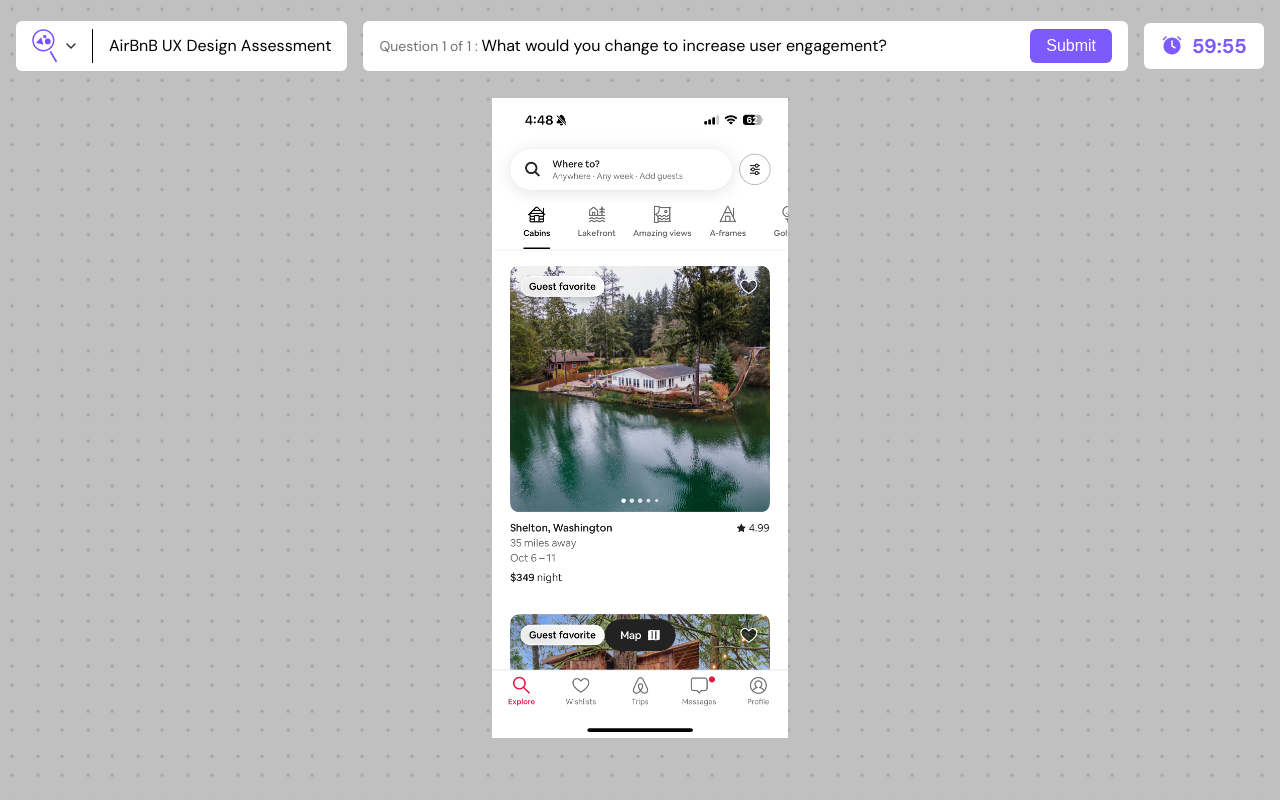
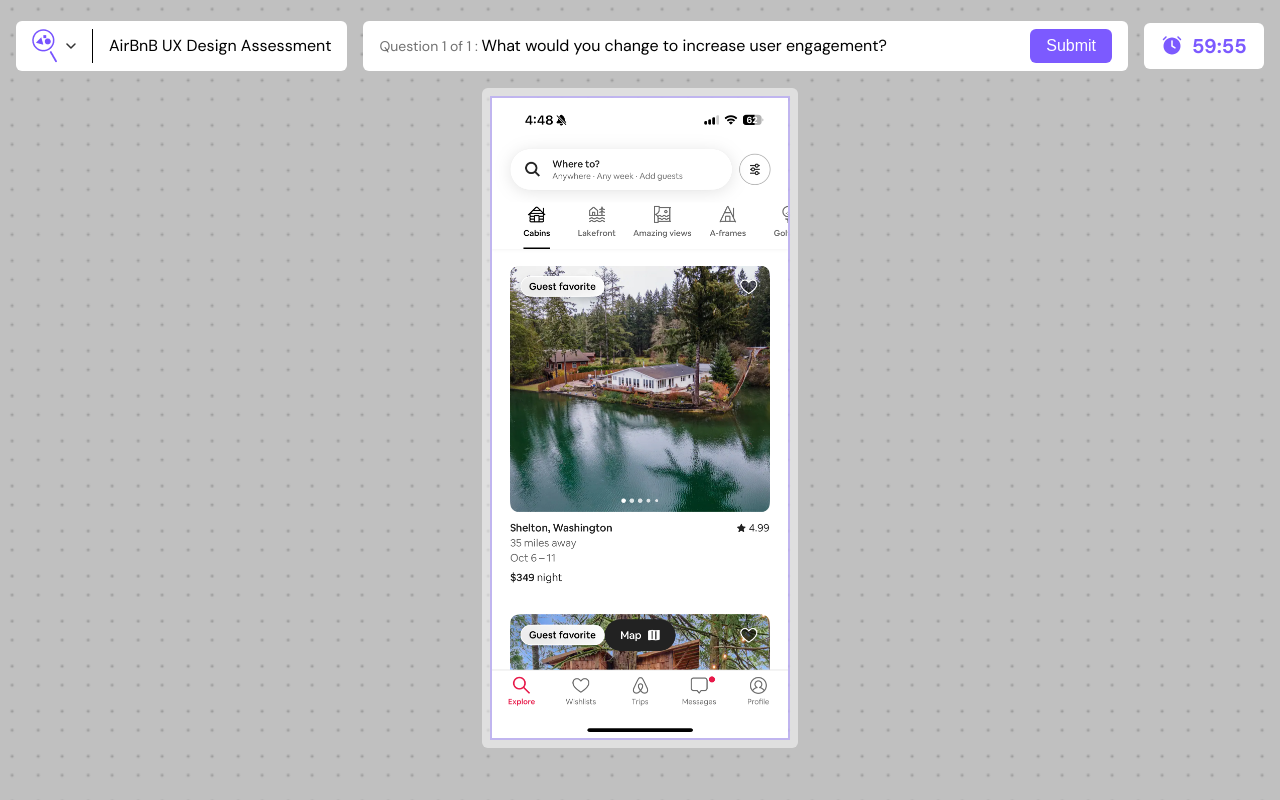
Before and after one commit to rahulgott/v1-designscout, a React (Vite) app: page / in a window 1280 px wide. Built offline with nearby package versions, Linux system fonts and the light colour scheme.

Commit message:
updating styles for card

```diff
--- a/src/components/ui/ImageCard/styles.module.css
+++ b/src/components/ui/ImageCard/styles.module.css
@@ -4,6 +4,9 @@
     height: 100%;
     margin-bottom: 1rem;
     user-select: none;
+    padding: 0.5rem;
+    background-color: rgba(255, 255, 255, 0.5);
+    border-radius: 6px;
 }
 
 .image {
@@ -11,4 +14,5 @@
     height: 80svh;
     object-fit: cover;
     user-select: none;
+    border: 2px solid #a58fff84 ;
 }
```
